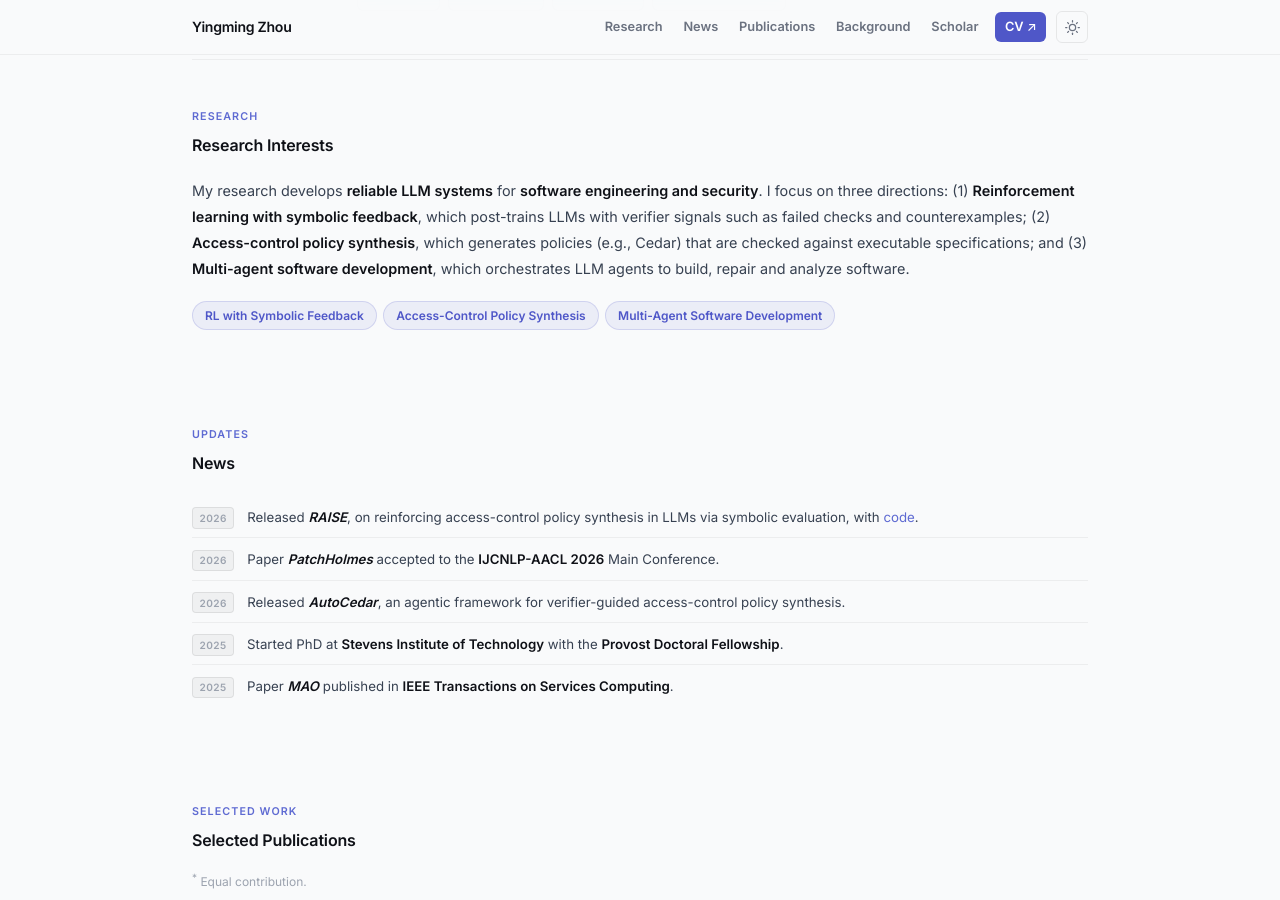
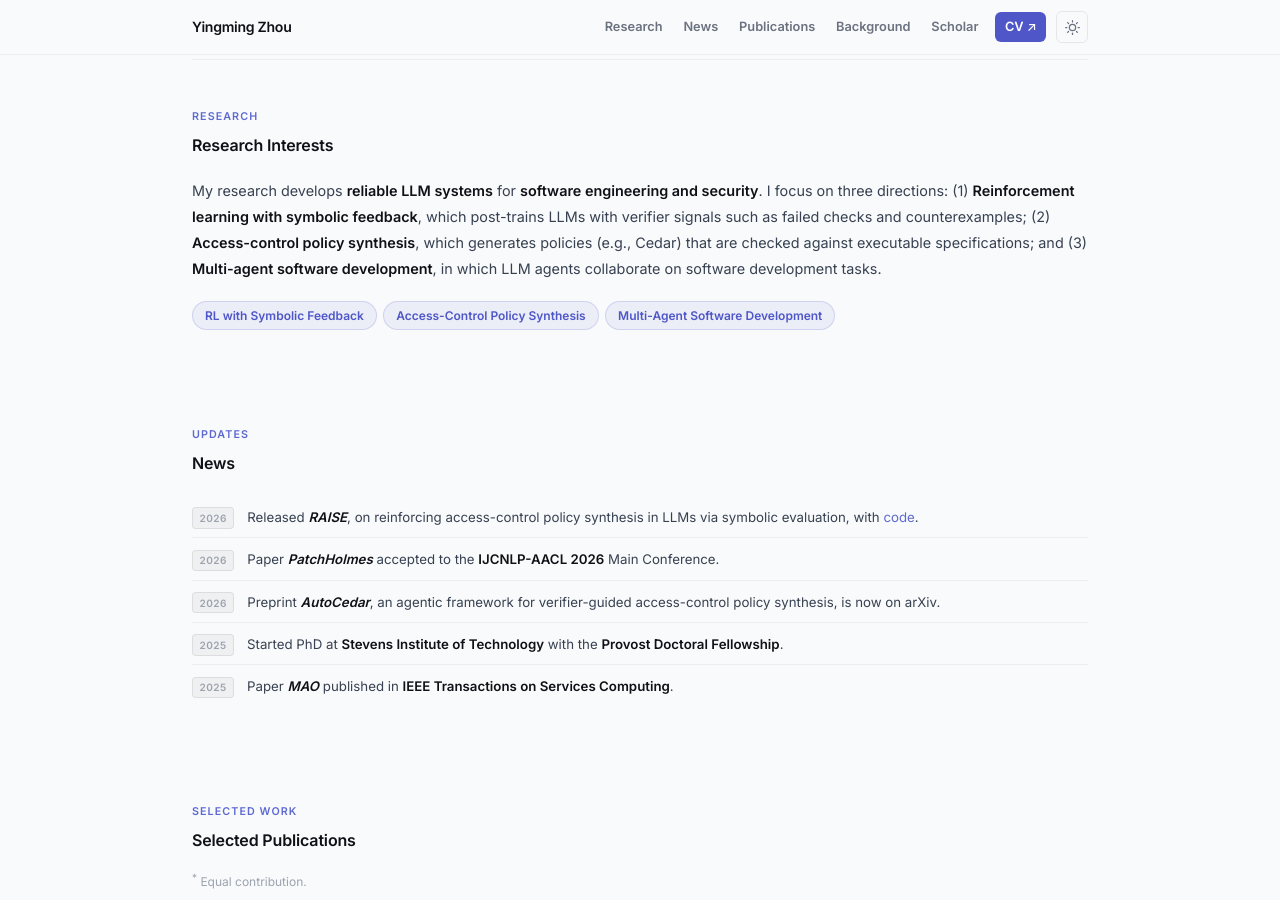
Before and after one commit to Aizhouym/Aizhouym.github.io, a Jekyll site: the page built from _pages/about.md, in a window 1280 px wide and 900 px high, scrolled down 376 px. Built offline with Jekyll 4.4.1, drawn with Linux system fonts in a browser that asks for light colours; a script that is not in the unit is left out; some of the changed text lies outside the part shown.

Commit message:
Tighten homepage wording to match CV and add RAISE project entry
Co-Authored-By: Claude Opus 5.5 <noreply@anthropic.com>
Claude-Session: https://claude.ai/code/session_01A2o8d8xHoUGugF7ukauLHT

```diff
--- a/_layouts/homepage.html
+++ b/_layouts/homepage.html
@@ -670,8 +670,8 @@
         with verifier signals such as failed checks and counterexamples;
         (2) <strong>Access-control policy synthesis</strong>, which generates policies
         (e.g., Cedar) that are checked against executable specifications; and
-        (3) <strong>Multi-agent software development</strong>, which orchestrates LLM agents
-        to build, repair and analyze software.
+        (3) <strong>Multi-agent software development</strong>, in which LLM agents
+        collaborate on software development tasks.
       </p>
       <div class="tags">
         <span class="tag">RL with Symbolic Feedback</span>
@@ -695,7 +695,7 @@
         </div>
         <div class="news-item">
           <span class="news-year">2026</span>
-          <p class="news-text">Released <em>AutoCedar</em>, an agentic framework for verifier-guided access-control policy synthesis.</p>
+          <p class="news-text">Preprint <em>AutoCedar</em>, an agentic framework for verifier-guided access-control policy synthesis, is now on arXiv.</p>
         </div>
         <div class="news-item">
           <span class="news-year">2025</span>
@@ -867,6 +867,17 @@
           <div class="exp-item">
             <div class="exp-dot"></div>
             <div class="exp-body">
+              <div class="exp-role">Project Lead, RAISE</div>
+              <div class="exp-org">
+                Verifier-guided access-control policy synthesis (<a href="https://github.com/Aizhouym/raise" target="_blank" rel="noopener">code</a>)
+                <br>Built CedarInstruct: 5,800 verified scenarios across 44 domains plus 1,408 organization-specific cases.
+              </div>
+              <div class="exp-date">May 2026 – Present</div>
+            </div>
+          </div>
+          <div class="exp-item">
+            <div class="exp-dot"></div>
+            <div class="exp-body">
               <div class="exp-role">Ph.D. in Computer Science</div>
               <div class="exp-org">
                 <a href="https://www.stevens.edu/" target="_blank">Stevens Institute of Technology</a>
```
Also changed, not shown: _pages/publications.md (+1 -1 lines).
